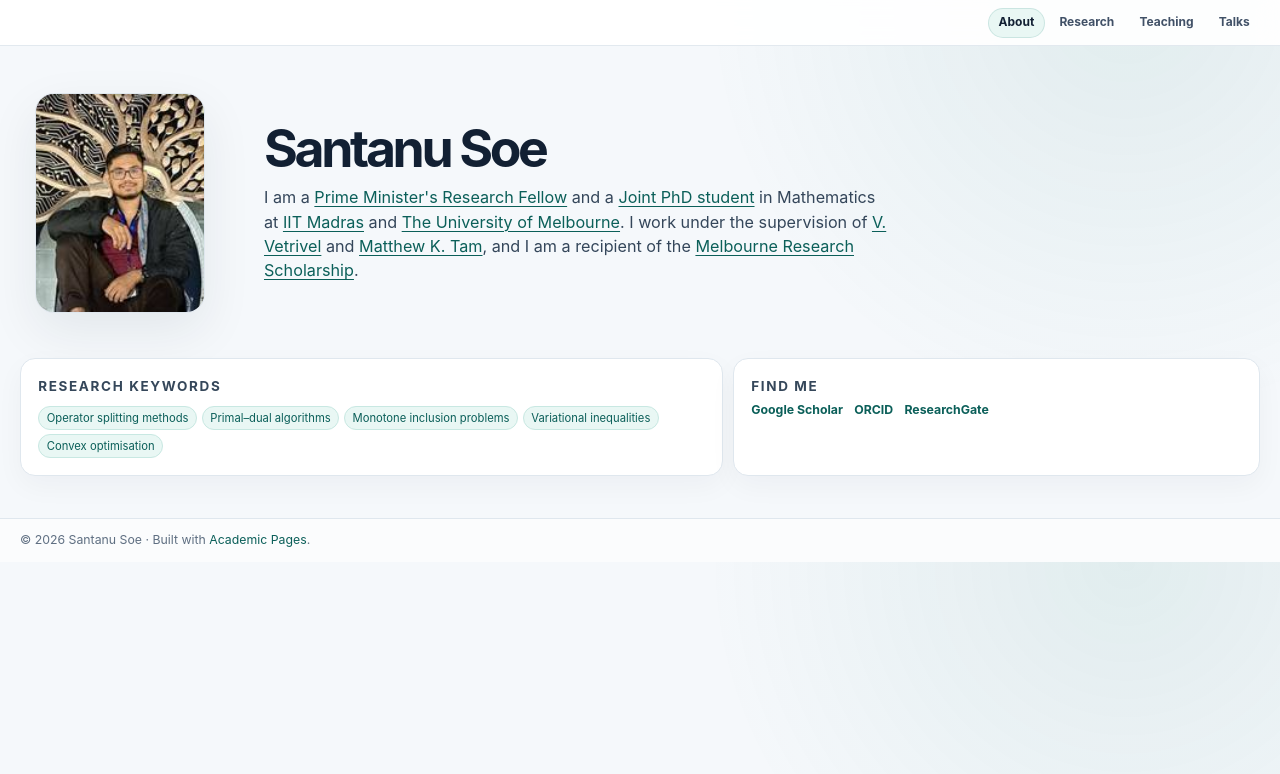
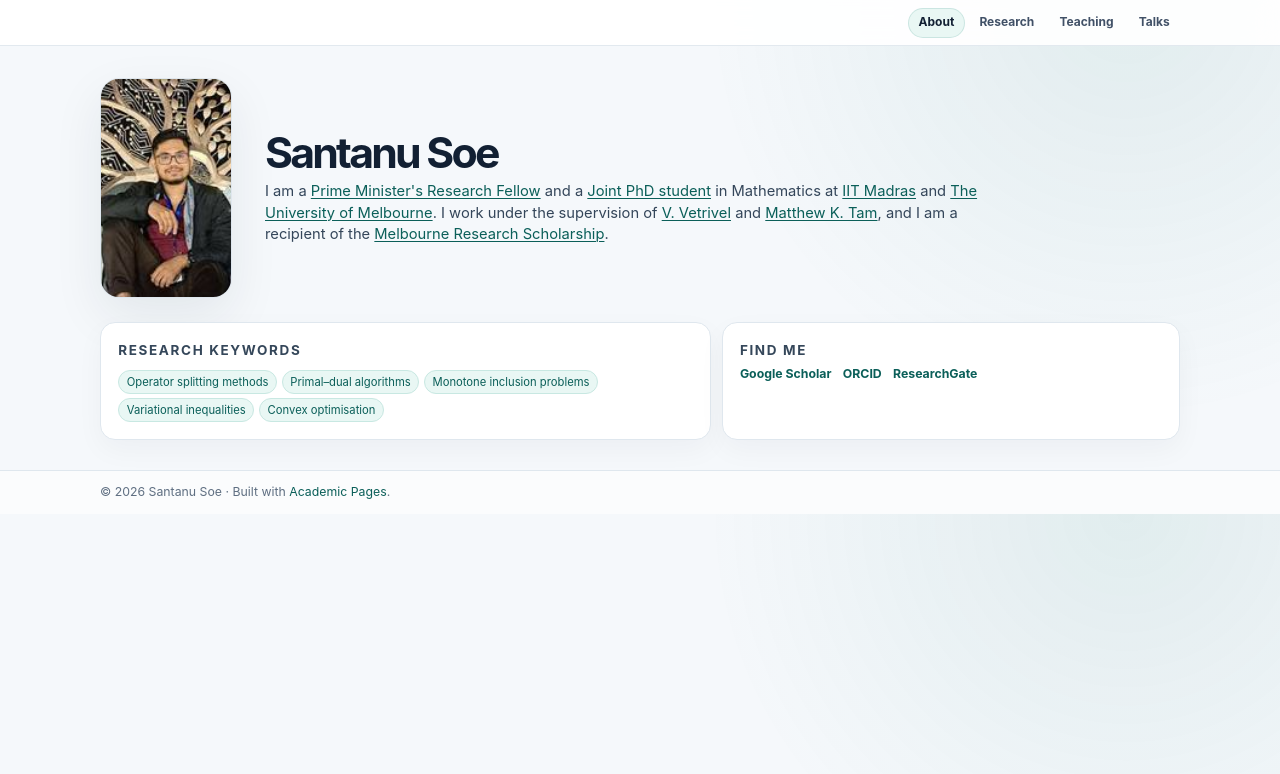
Before and after one commit to santanusoe/santanusoe.github.io, a Jekyll site: the page index.html, which Jekyll copies as it is, in a window 1280 px wide. Shown: the top 774 px of the page. Built offline with Jekyll 4.4.1, drawn with Linux system fonts in a browser that asks for light colours.

Commit message:
Rebalance index.html

```diff
--- a/index.html
+++ b/index.html
@@ -57,7 +57,7 @@
 
     .nav-inner,
     .site-footer__inner {
-      width: min(1240px, calc(100% - 1.5rem));
+      width: min(1080px, calc(100% - 2rem));
       margin: 0 auto;
     }
 
@@ -118,21 +118,21 @@
     }
 
     .site-main {
-      width: min(1240px, calc(100% - 1.5rem));
+      width: min(1080px, calc(100% - 2rem));
       margin: 0 auto;
-      padding: clamp(1.6rem, 4vw, 3.1rem) 0 2.8rem;
+      padding: clamp(1.25rem, 3vw, 2.15rem) 0 2rem;
     }
 
     .hero {
       display: grid;
-      grid-template-columns: minmax(8rem, .3fr) minmax(0, 1.5fr);
-      gap: clamp(1.25rem, 3.5vw, 3rem);
+      grid-template-columns: 132px minmax(0, 1fr);
+      gap: clamp(1.25rem, 3vw, 2.2rem);
       align-items: center;
     }
 
     .profile-photo {
-      width: min(100%, 170px);
-      margin-inline: auto;
+      width: 132px;
+      margin-inline: 0;
     }
 
     .profile-photo img {
@@ -150,24 +150,24 @@
       max-width: 11ch;
       margin: 0;
       color: var(--ink);
-      font-size: clamp(2.15rem, 4.4vw, 3.45rem);
+      font-size: clamp(2rem, 3.6vw, 2.85rem);
       line-height: .98;
       letter-spacing: -.065em;
     }
 
     .lead {
-      max-width: 42rem;
-      margin: .8rem 0 0;
+      max-width: 48rem;
+      margin: .52rem 0 0;
       color: #34465a;
-      font-size: clamp(.94rem, 1.35vw, 1.08rem);
-      line-height: 1.5;
+      font-size: clamp(.9rem, 1.15vw, 1rem);
+      line-height: 1.44;
     }
 
     .about-grid {
       display: grid;
       grid-template-columns: minmax(0, 1fr) minmax(15rem, .75fr);
       gap: .7rem;
-      margin-top: clamp(1.7rem, 4vw, 3rem);
+      margin-top: clamp(1.1rem, 2vw, 1.55rem);
     }
 
     .info-card {
@@ -247,7 +247,7 @@
       .hero,
       .about-grid { grid-template-columns: 1fr; }
       .hero { gap: .85rem; }
-      .profile-photo { width: min(100%, 124px); margin-inline: 0; }
+      .profile-photo { width: 96px; margin-inline: 0; }
       h1 { max-width: 8ch; }
     }
 
@@ -260,7 +260,7 @@
       .nav-links { gap: .1rem; }
       .nav-links a { padding-inline: .46rem; font-size: .75rem; }
       .site-main { padding-top: 1.05rem; }
-      .profile-photo { width: 104px; }
+      .profile-photo { width: 82px; }
       h1 { font-size: clamp(1.9rem, 9vw, 2.65rem); }
     }
 
```
